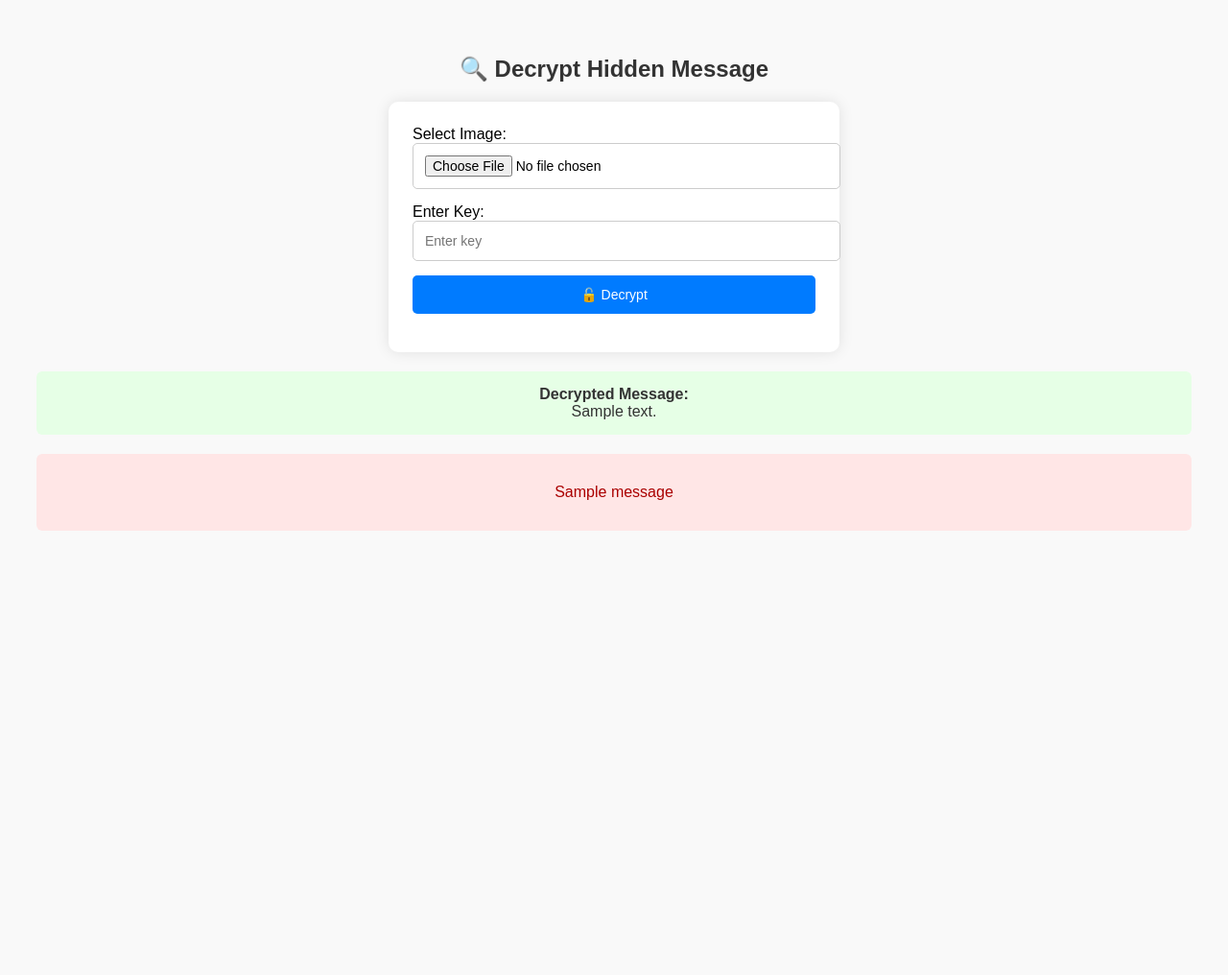
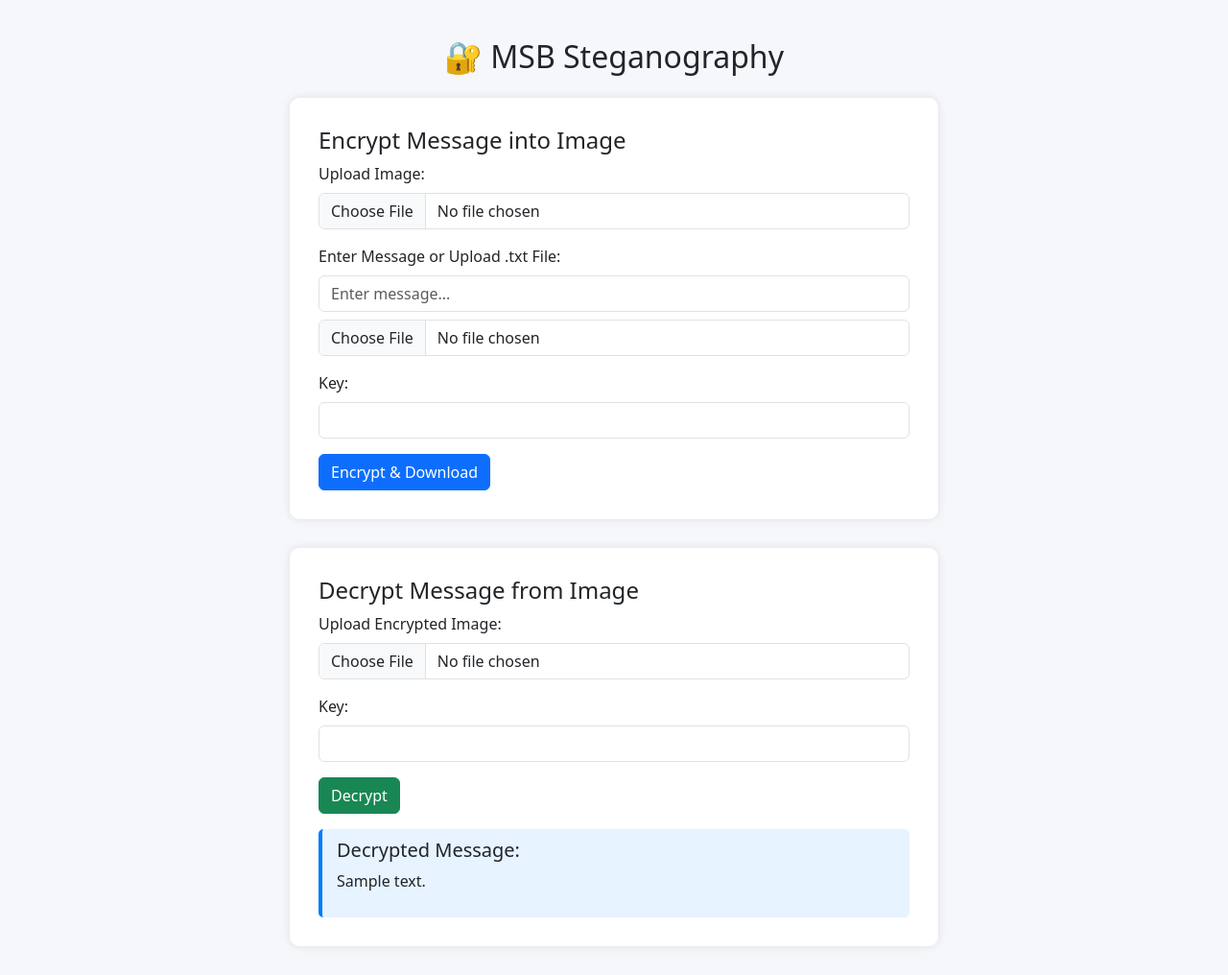
Before and after one commit to Saikiran-Challa/msb_web_stego, a Python web app: template templates/index.html in a window 1280 px wide. Shown: the whole page at 96% size. Before the commit the page ends 553 px from the top, so only its background shows below. Run offline with Jinja, Linux system fonts and the light colour scheme; the template is opened without the code that fills it: most values are stand-ins (such as "Sample title", 1, 10 or a date in 2020); one stand-in notice (Sample message) is shown.

Commit message:
Fixed decryption route and homepage

```diff
--- a/templates/index.html
+++ b/templates/index.html
@@ -1,92 +1,117 @@
-<!-- templates/index.html -->
 <!DOCTYPE html>
 <html lang="en">
 <head>
   <meta charset="UTF-8">
-    <title>MSB Steganography Decryption</title>
+  <title>MSB Steganography Web App</title>
+  <meta name="viewport" content="width=device-width, initial-scale=1">
+  <link
+    href="https://cdn.jsdelivr.net/npm/bootstrap@5.3.0/dist/css/bootstrap.min.css"
+    rel="stylesheet"
+  >
   <style>
     body {
-            font-family: Arial, sans-serif;
+      background-color: #f5f7fa;
+    }
+    .container {
+      max-width: 700px;
+      margin-top: 40px;
+    }
+    .section {
+      background: #fff;
+      border-radius: 10px;
       padding: 30px;
-            background: #f9f9f9;
+      box-shadow: 0 0 10px rgba(0,0,0,0.1);
+      margin-bottom: 30px;
     }
-        h2 {
-            text-align: center;
-            color: #333;
-        }
-        form {
-            background: #fff;
-            padding: 25px;
-            border-radius: 10px;
-            width: 100%;
-            max-width: 420px;
-            margin: 20px auto;
-            box-shadow: 0 0 15px rgba(0,0,0,0.1);
-        }
-        input[type="file"],
-        input[type="text"],
-        button {
-            width: 100%;
-            padding: 12px;
-            margin-bottom: 15px;
+    .output-box {
+      background-color: #e7f3ff;
+      border-left: 4px solid #007bff;
+      padding: 10px 15px;
       border-radius: 5px;
-            border: 1px solid #ccc;
-            font-size: 14px;
-        }
-        button {
-            background-color: #007bff;
-            color: white;
-            border: none;
-            cursor: pointer;
-        }
-        button:hover {
-            background-color: #0056b3;
-        }
-        .message {
-            background-color: #e6ffe6;
-            color: #333;
-            padding: 15px;
-            margin-top: 20px;
-            border-radius: 6px;
-            text-align: center;
-        }
-        .error {
-            background-color: #ffe6e6;
-            color: #a00;
-            padding: 15px;
-            margin-top: 20px;
-            border-radius: 6px;
-            text-align: center;
     }
   </style>
 </head>
 <body>
-    <h2>🔍 Decrypt Hidden Message</h2>
-    <form method="POST" action="/decrypt" enctype="multipart/form-data">
-        <label for="image">Select Image:</label>
-        <input type="file" name="image" accept="image/*" required>
 
-        <label for="key">Enter Key:</label>
-        <input type="text" name="key" placeholder="Enter key" required>
+  <div class="container">
+    <h2 class="text-center mb-4">🔐 MSB Steganography</h2>
 
-        <button type="submit">🔓 Decrypt</button>
+    <!-- Encryption Section -->
+    <div class="section">
+      <h4>Encrypt Message into Image</h4>
+      <form action="/encrypt" method="POST" enctype="multipart/form-data">
+        <div class="mb-3">
+          <label for="image" class="form-label">Upload Image:</label>
+          <input class="form-control" type="file" id="encrypt-image" name="image" accept="image/*" required>
+        </div>
+        <div class="mb-3">
+          <label for="message" class="form-label">Enter Message or Upload .txt File:</label>
+          <input class="form-control mb-2" type="text" id="message" name="message" placeholder="Enter message...">
+          <input class="form-control" type="file" id="message-file" name="message_file" accept=".txt">
+        </div>
+        <div class="mb-3">
+          <label for="key" class="form-label">Key:</label>
+          <input class="form-control" type="text" id="key" name="key" required>
+        </div>
+        <button class="btn btn-primary" type="submit">Encrypt & Download</button>
+      </form>
+    </div>
+
+    <!-- Decryption Section -->
+    <div class="section">
+      <h4>Decrypt Message from Image</h4>
+      <form action="/decrypt" method="POST" enctype="multipart/form-data">
+        <div class="mb-3">
+          <label for="decrypt-image" class="form-label">Upload Encrypted Image:</label>
+          <input class="form-control" type="file" id="decrypt-image" name="image" accept="image/*" required>
+        </div>
+        <div class="mb-3">
+          <label for="decrypt-key" class="form-label">Key:</label>
+          <input class="form-control" type="text" id="decrypt-key" name="key" required>
+        </div>
+        <button class="btn btn-success" type="submit">Decrypt</button>
       </form>
 
       {% if decrypted_message %}
-        <div class="message">
-            <strong>Decrypted Message:</strong><br>
-            {{ decrypted_message }}
+      <div class="output-box mt-3">
+        <h5>Decrypted Message:</h5>
+        <p>{{ decrypted_message }}</p>
       </div>
       {% endif %}
 
-    {% with messages = get_flashed_messages() %}
-      {% if messages %}
-        <div class="error">
-            {% for message in messages %}
-                <p>{{ message }}</p>
-            {% endfor %}
+      {% if error %}
+      <div class="alert alert-danger mt-3">
+        {{ error }}
       </div>
       {% endif %}
-    {% endwith %}
+    </div>
+  </div>
+
+  <script>
+    // Clear message input when file is selected
+    document.getElementById('message-file').addEventListener('change', function () {
+      if (this.files.length > 0) {
+        document.getElementById('message').value = '';
+      }
+    });
+
+    // Clear file input when message text is typed
+    document.getElementById('message').addEventListener('input', function () {
+      if (this.value.length > 0) {
+        document.getElementById('message-file').value = '';
+      }
+    });
+
+    // Clear key/message fields when a new image is uploaded
+    document.getElementById('encrypt-image').addEventListener('change', function () {
+      document.getElementById('message').value = '';
+      document.getElementById('message-file').value = '';
+      document.getElementById('key').value = '';
+    });
+
+    document.getElementById('decrypt-image').addEventListener('change', function () {
+      document.getElementById('decrypt-key').value = '';
+    });
+  </script>
 </body>
 </html>
```
Also changed, not shown: app.py (+9 -4 lines), stego_utils.py (+54 -99 lines). Lines whose indentation alone changed are shown as unchanged.
